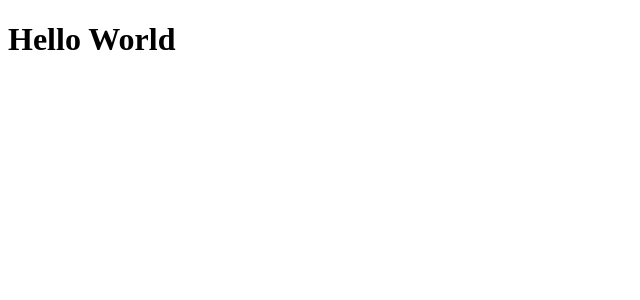
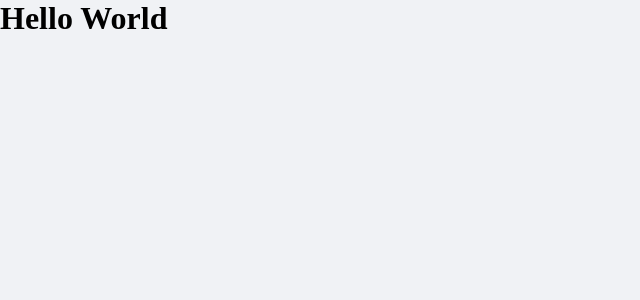
Before and after one commit to gboliveir/dtmoney, a React (Create React App) app: page / in a window 1280 px wide. Shown: the top 300 px of the page, without its empty margins (0-640 px from the left). Built offline with nearby package versions, Linux system fonts and the light colour scheme.

Commit message:
Criaçao de estilizaçoes globais com styled components

```diff
--- a/package.json
+++ b/package.json
@@ -6,6 +6,7 @@
     "react": "^17.0.2",
     "react-dom": "^17.0.2",
     "react-scripts": "4.0.3",
+    "styled-components": "^5.3.0",
     "web-vitals": "^1.0.1"
   },
   "devDependencies": {
@@ -16,6 +17,7 @@
     "@types/node": "^12.0.0",
     "@types/react": "^17.0.0",
     "@types/react-dom": "^17.0.0",
+    "@types/styled-components": "^5.1.11",
     "typescript": "^4.1.2"
   },
   "scripts": {
--- a/src/App.tsx
+++ b/src/App.tsx
@@ -1,7 +1,10 @@
+import { GlobalStyle } from './styles/global';
+
 export function App() {
   return (
     <div className="App">
       <h1>Hello World</h1>
+      <GlobalStyle />
     </div>
   );
 }
--- /dev/null
+++ b/src/styles/global.ts
@@ -0,0 +1,60 @@
+import { createGlobalStyle } from 'styled-components';
+
+export const GlobalStyle = createGlobalStyle`
+    :root {
+        --background: #f0f2f5;
+        --red: #e52e40;
+        --blue: #5429cc;
+        --blue-light: #6933ff;
+        --text-title: #363f5f;
+        --text-body: #969cb3;
+        --shape: #ffffff;
+    }
+
+    * {
+        margin: 0;
+        padding: 0;
+        box-sizing: border-box;
+    }
+
+    html {
+        /*
+        É necessário diminuir a font com base no tamanho das telas para melhor
+        adaptar a aplicação aos diferentes dispositívos.
+
+        Utilizamos a unidade de medida REM para tornarmos
+        não só as fonts responsivas, mas também os elementos em tela, que terão
+        seus tamanhos alterados com base no font-size da aplicação.
+
+        utiliza-se porcentagem para garantir que o usuário no seu celular possa
+        setar fontes mais maximizadas ou minimizadas de acordo com sua preferen-
+        cia, fazendo com que a aplicação possa se adaptar com base nas suas ne-
+        cessidades. Se um valor fixo for setado em vez de porcentagem, o usuário
+        não poderar alterar o tamanho das fontes..font-size. o valor fixo não
+        permitirá isso.
+        */
+        @media(max-width: 1080px) {
+            font-size: 93.75%; //15px
+        }
+
+        @media(max-width: 720px) {
+            font-size: 87.5%; //14px
+        }
+    }
+
+    body {
+        background: var(--background);
+        -webkit-font-smoothing: antialiased; // Fontes mais nítidas
+    }
+
+    button {
+        cursor: pointer;
+    }
+
+    [disabled] {
+        opacity: 0.6;
+        cursor: not-allowed;
+    }
+
+
+`
```
Also changed, not shown: 1 other file (tests, documents, lock files or other folders).
